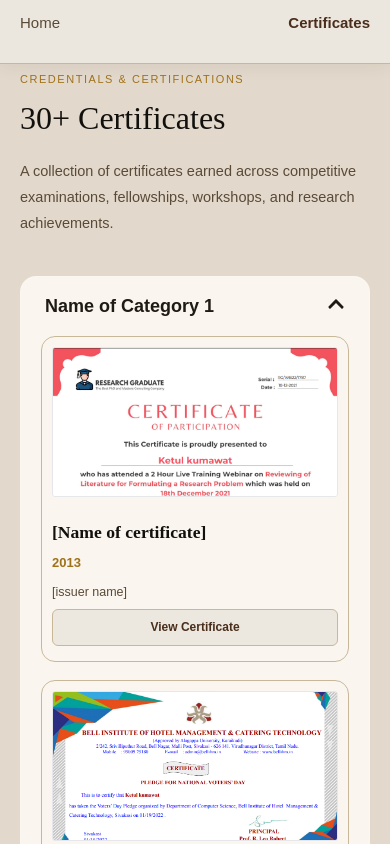
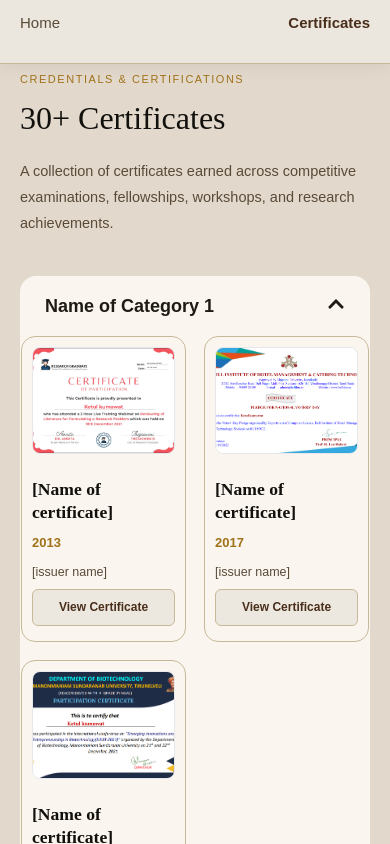
Before and after one commit to DhireshPatel/ketulkumawat, a Next.js app: page /certificates in a window 390 px wide. Shown: the top 844 px of the page. Built offline with nearby package versions, Linux system fonts and the light colour scheme.

Commit message:
css added

```diff
--- a/app/globals.css
+++ b/app/globals.css
@@ -1209,18 +1209,27 @@ section {
 
 
 .cert-image {
-  width: 100%;
+  /* width: 100%;
   height: 150px;
   overflow: hidden;
   border-radius: 3px;
   margin-bottom: 16px;
-  /* border: 1px solid rgba(255, 255, 255, 0.1); */
+  border: 1px solid #e5e7eb; */
+  width: 100%;
+  aspect-ratio: 16 / 10;
+  overflow: hidden;
+  border-radius: 8px;
+  margin-bottom: 16px;
   border: 1px solid #e5e7eb;
 }
 
 .cert-image img {
+  /* width: 100%;
+  object-fit: cover;
+  display: block;
+  transition: .3s; */
   width: 100%;
-  /* height: 100%; */
+  height: 100%;
   object-fit: cover;
   display: block;
   transition: .3s;
@@ -1620,8 +1629,14 @@ footer {
 
 @media (max-width: 768px) {
 
-
-
+  .cert-grid {
+    grid-template-columns: repeat(2, 1fr);
+    padding: 0;
+  }
+
+  .cert-image {
+    aspect-ratio: 4 / 3;
+  }
 
   .hero {
     padding: 90px 20px 60px;
```
